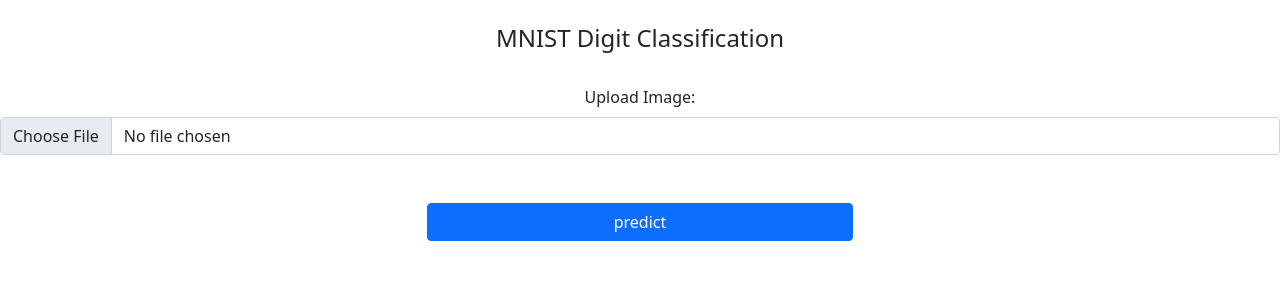
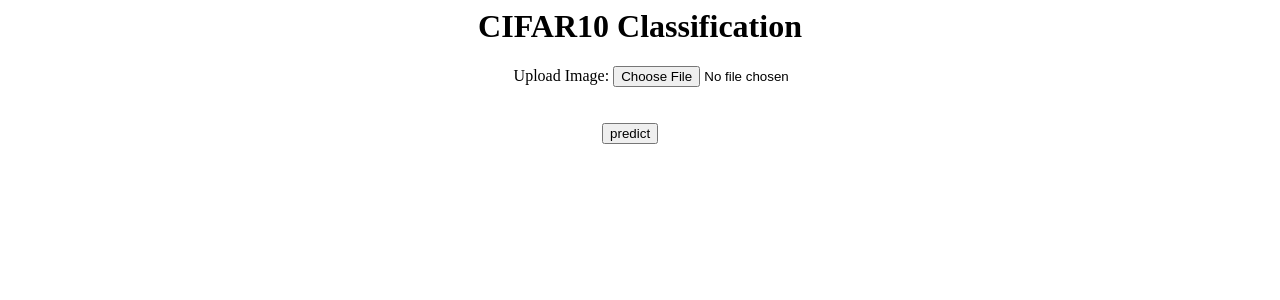
Before and after one commit to emlopsinfy/EMLOFromSession2, a Flask app: page / in a window 1280 px wide. Shown: the top 300 px of the page. Run offline with Flask 2, Linux system fonts and the light colour scheme.

Commit message:
html changes

```diff
--- a/app/templates/home.html
+++ b/app/templates/home.html
@@ -1,22 +1,42 @@
-<link href="https://cdn.jsdelivr.net/npm/bootstrap@5.1.1/dist/css/bootstrap.min.css" rel="stylesheet" integrity="sha384-f3w7mx95pdgytmzzmecangseqb83dfgtowi0imjiwaevhan4fjkqjbyhzmi3ahiu" crossorigin="anonymous">
-<br/>
-	<h4 class="text-center">MNIST Digit Classification</h4>
-<br/>
+<html>
+<head>
+<style>
+h1 {text-align: center;}
+p {text-align: center;}
+h6 {text-align: center;}
+</style>
+</head>
+<body>
+
+<h1>CIFAR10 Classification</h1>
+
+<div>
 <form method="post" action='/predict' enctype="multipart/form-data">
-	<div class="mb-5 text-center">
-		<label for="formfile" class="form-label">Upload Image:</label>
+	<div>
+		<label style="padding-left:40%" for="formfile" class="form-label">Upload Image:</label>
 		<input class="form-control" type="file" name="file" id="formfile">
 	</div>
+	<br>
+	</br>
 	<div class="d-grid gap-2 col-4 mx-auto">
-		<button class="btn btn-primary" type="submit">predict</button>
+		<button class="btn btn-primary" style="margin-left:47%" type="submit">predict</button>
 	</div>
 </form>
-<br/>
+
 {% if img %}
-<p class="text-center">image uploaded:
+<p class="text-center">Image Uploaded:
+<br>
+</br>
 <img class="mb-4" src="{{img}}" alt="" width=120, height='120'>
 </p>
 {% endif%}
 {% if prediction %}
-	<h6 class="text-center">prediction is {{prediction}}</h6>
+	<h6 class="mb-5 text-center" style="font-size:large">Prediction is {{prediction}}</h6>
 {% endif %}
+
+</div>
+
+
+
+</body>
+</html>
```
